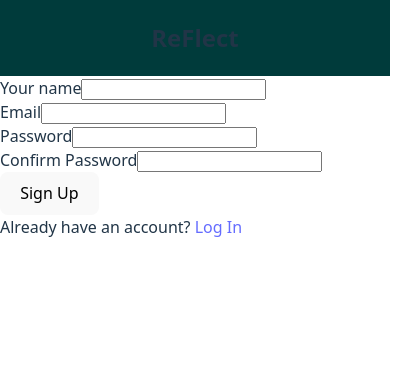
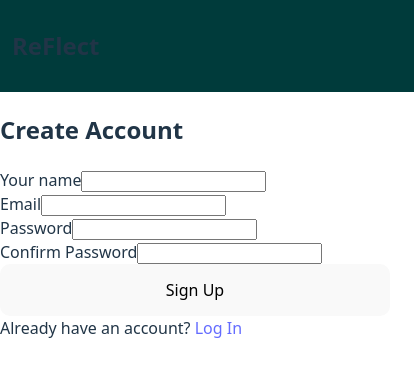
Before and after one commit to lorelaiah/hcde-438-final-project, a React (Vite) app: page /sign-up in a window 390 px wide. Shown: the top 376 px of the page, 414 px wide, since content can reach past the window. Built offline with nearby package versions, Linux system fonts and the light colour scheme; no server answers.

Commit message:
adding responsiveness

```diff
--- a/src/index.css
+++ b/src/index.css
@@ -28,6 +28,7 @@ body {
   margin: 0;
   padding: 0;
   display: flex;
+  flex-direction: column;
   min-width: 320px;
   min-height: 100vh;
 }
@@ -99,3 +100,59 @@ nav {
 .nav-link {
     font-size: 20px;
 }
+
+/* Responsive adjustments */
+@media (max-width: 640px) {
+  :root {
+  }
+
+  h1 { font-size: 2rem; }
+
+  nav {
+    flex-direction: column;
+    align-items: stretch;
+    gap: 0.25rem;
+    padding: 0.5rem 0.75rem;
+    position: sticky;
+    top: 0;
+    z-index: 40;
+  }
+
+  .nav-link {
+    display: block;
+    width: 100%;
+    text-align: center;
+    padding: 0.8rem 0.6rem;
+    font-size: 1rem;
+    background: transparent;
+  }
+
+  .button-set {
+    flex-direction: column;
+    gap: 0.75rem;
+  }
+
+  button {
+    width: 100%;
+    padding: 0.9rem 1rem;
+    font-size: 1rem;
+    border-radius: 10px;
+    -webkit-tap-highlight-color: rgba(0,0,0,0.05);
+  }
+
+  .mood {
+    padding-left: 12px;
+    padding-right: 12px;
+    padding-bottom: 16px;
+  }
+
+  img, video, canvas {
+    max-width: 100%;
+    height: auto;
+  }
+}
+
+@media (min-width: 641px) and (max-width: 960px) {
+  .nav-link { font-size: 18px; padding: 0.6rem; }
+  .button-set { gap: 0.75rem; }
+}
```
